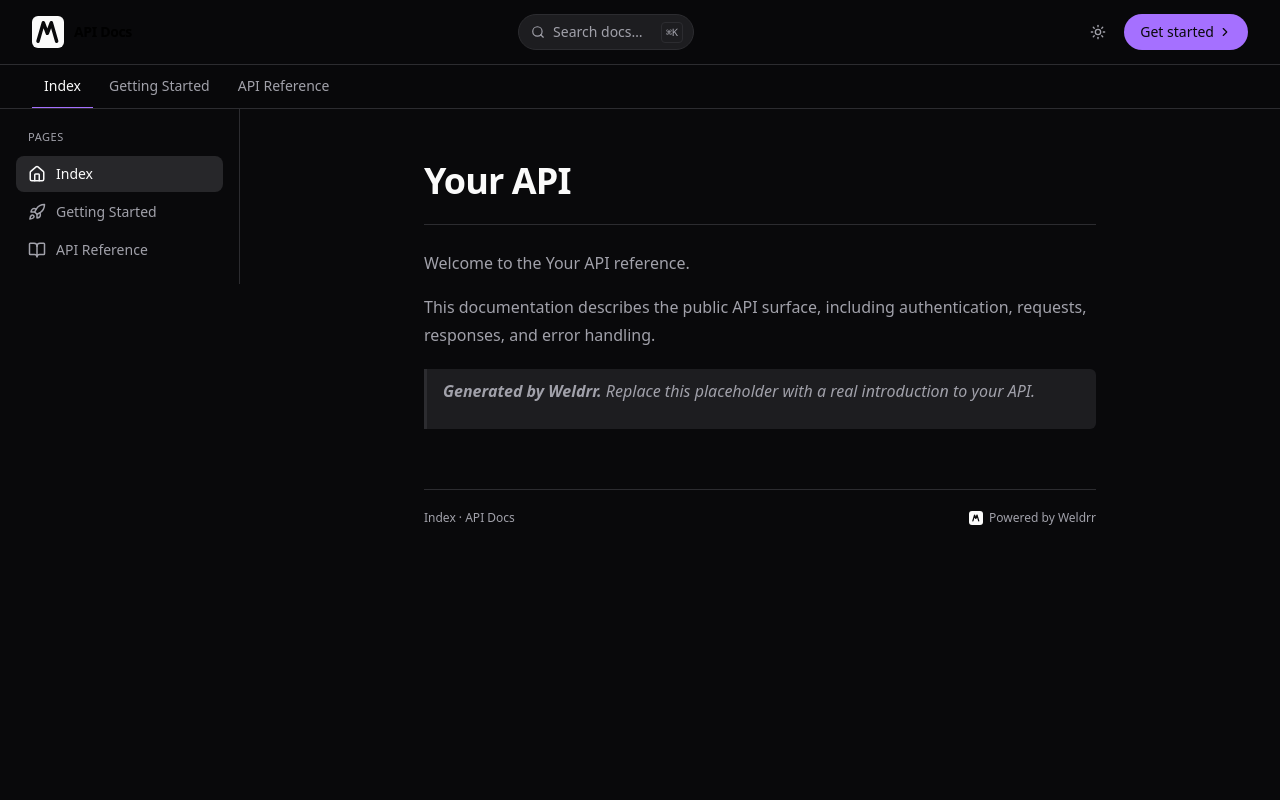
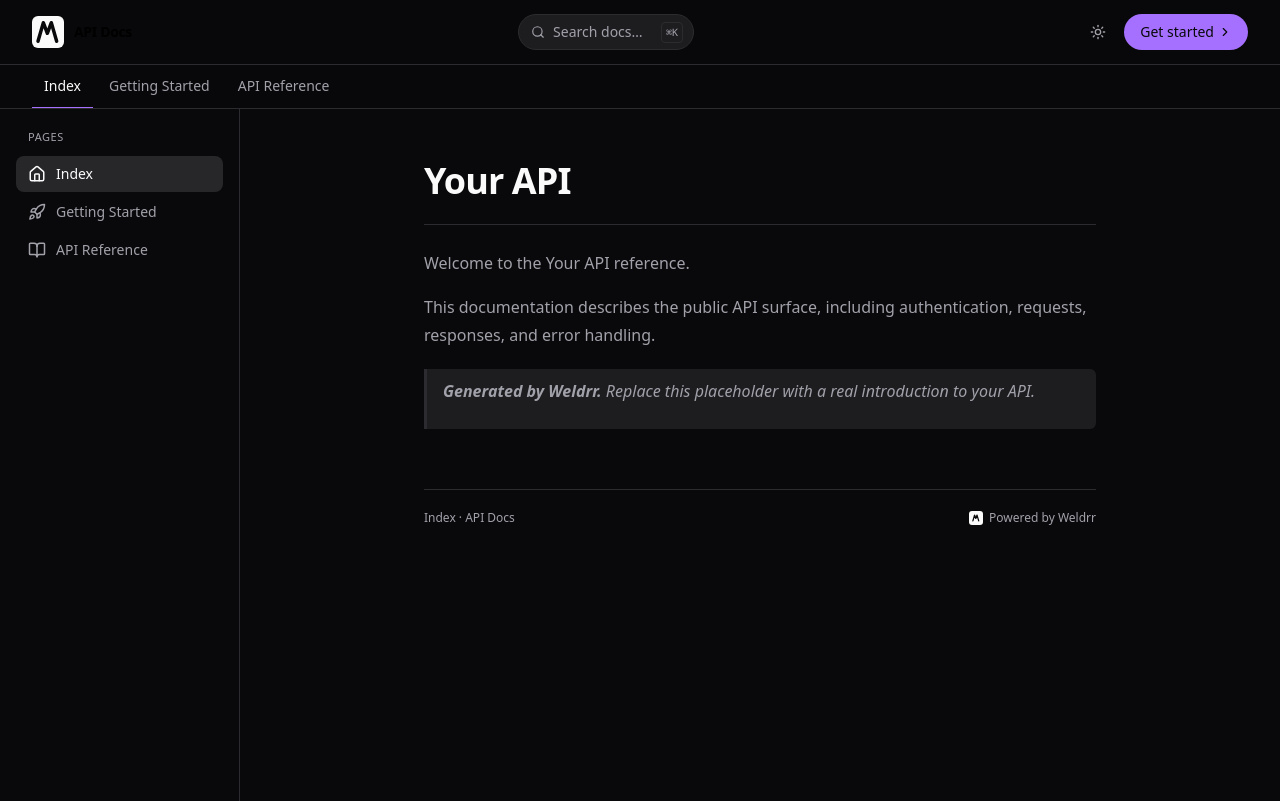
Before and after one commit to Daviduche03/paygrid-docs, a React (Vite) app: page /docs/index in a window 1280 px wide. Built offline with nearby package versions, Linux system fonts and the light colour scheme.

Commit message:
fix: sticky sidebars (aside is the fixed-height scroll container)

```diff
--- a/src/App.tsx
+++ b/src/App.tsx
@@ -197,8 +197,8 @@ function ThemeToggle() {
 
 function Sidebar({ onNavigate }: { onNavigate?: () => void }) {
   return (
-    <aside className="hidden w-60 shrink-0 border-r border-border lg:block">
-      <nav className="sticky top-[6.75rem] max-h-[calc(100vh-6.75rem)] space-y-0.5 overflow-y-auto p-4">
+    <aside className="sticky top-[6.75rem] hidden h-[calc(100vh-6.75rem)] w-60 shrink-0 overflow-y-auto border-r border-border lg:block">
+      <nav className="space-y-0.5 p-4">
         <div className="px-3 pb-2 pt-1 text-[11px] font-medium uppercase tracking-wider text-muted-foreground">
           Pages
         </div>
@@ -231,8 +231,8 @@ type TocItem = { id: string; text: string; level: number };
 function OnThisPage({ toc }: { toc: TocItem[] }) {
   if (toc.length === 0) return null;
   return (
-    <aside className="hidden w-56 shrink-0 border-l border-border xl:block">
-      <nav className="sticky top-[6.75rem] max-h-[calc(100vh-6.75rem)] overflow-y-auto p-5">
+    <aside className="sticky top-[6.75rem] hidden h-[calc(100vh-6.75rem)] w-56 shrink-0 overflow-y-auto border-l border-border xl:block">
+      <nav className="p-5">
         <div className="pb-2 text-[11px] font-medium uppercase tracking-wider text-muted-foreground">
           On this page
         </div>
```
